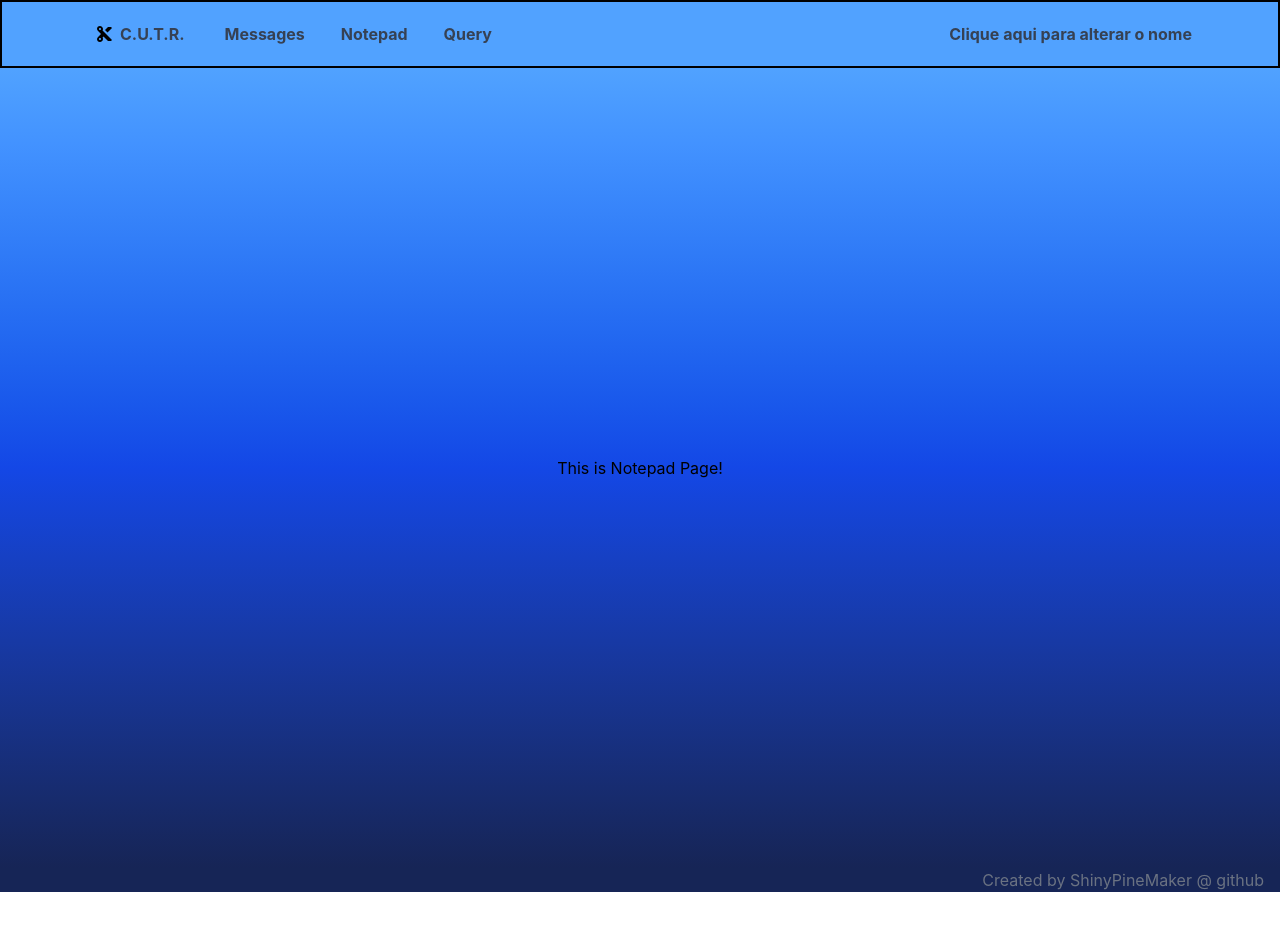
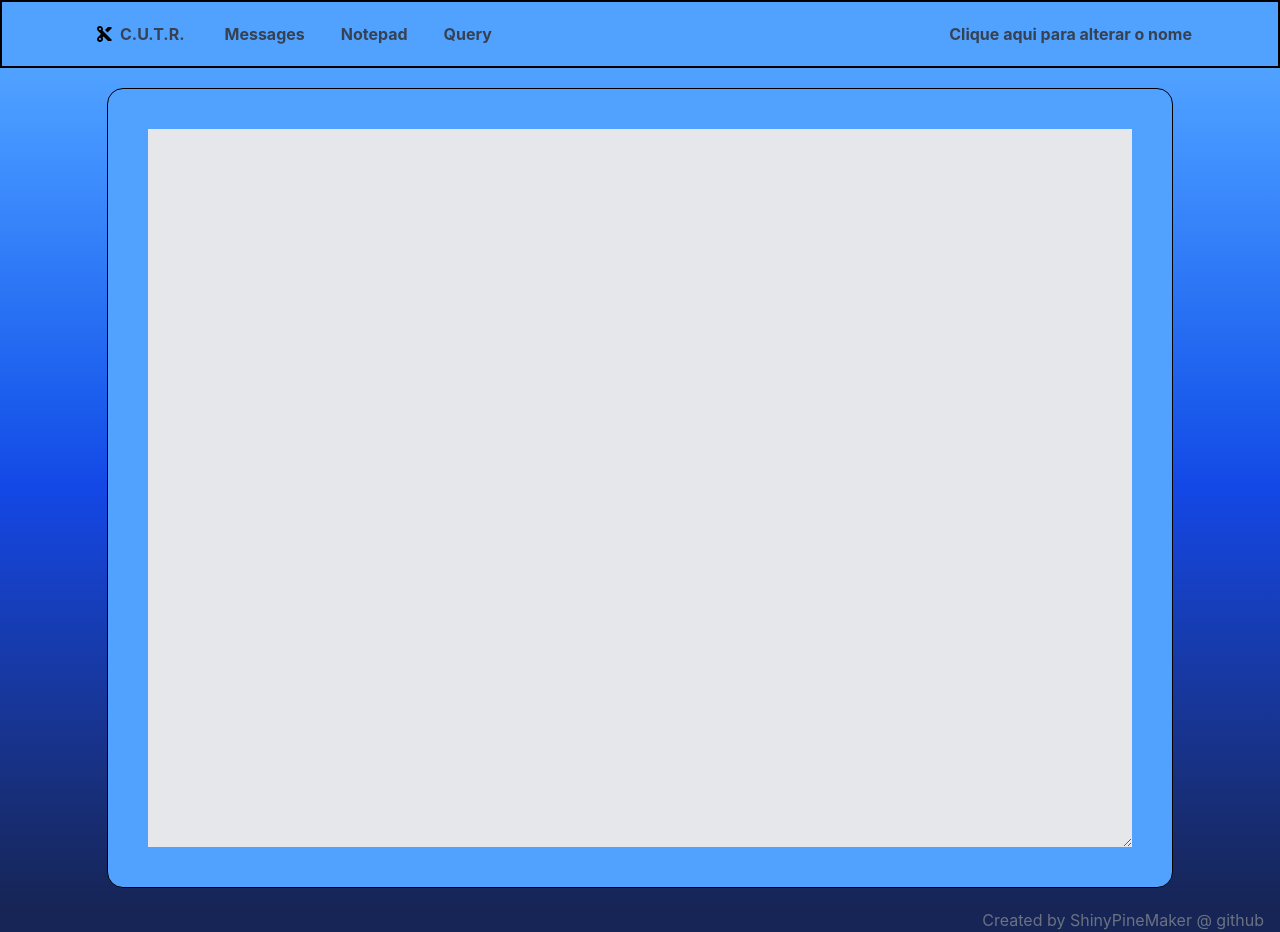
Before and after one commit to ShinyPineMaker/Chat-Utility-Tool-R, a React (Vite) app: page /Notepad in a window 1280 px wide. Before the commit the page ends 892 px from the top, so only its background shows below. Built offline with nearby package versions, Linux system fonts and the light colour scheme.

Commit message:
Update notepad by adding a text area and saves every keychange to localstorage dynamically

```diff
--- a/src/Pages/Notepad.tsx
+++ b/src/Pages/Notepad.tsx
@@ -1,16 +1,36 @@
 import Footer from "./Components/Footer";
 import Header from "./Components/Header";
+import { useState } from "react";
+
+
+
+
+
+
 
 function Notepad() {
 
+    const getNotepadText = () => {
+        return (localStorage.getItem("notepadText"));
+    }
+
+    const [textArea, setTextArea] = useState(() => getNotepadText());
+
+
+    const saveNotepadText = (input: string) => {
+        localStorage.setItem("notepadText", input);
+        setTextArea(input);
+    }
 
     return (
         <div>
             {Header()}
-            <div className="min-h-screen flex items-center justify-center            bg-linear-to-t from-blue-950 via-blue-700 to-blue-400">
-                <h1>
-                    This is Notepad Page!
-                </h1>
+            <div className="min-h-screen max-w-full flex items-center justify-center            bg-linear-to-t from-blue-950 via-blue-700 to-blue-400">
+                <div className="flex-col justify-center border m-5 p-10 rounded-2xl h-dvh w-10/12 bg-blue-400">
+                    <textarea className="flex justify-center p-2 h-full w-full bg-gray-200" onChange={(e)=>saveNotepadText(e.target.value)}>
+                        {textArea}
+                    </textarea>
+                </div>
             </div>
 
 
```
